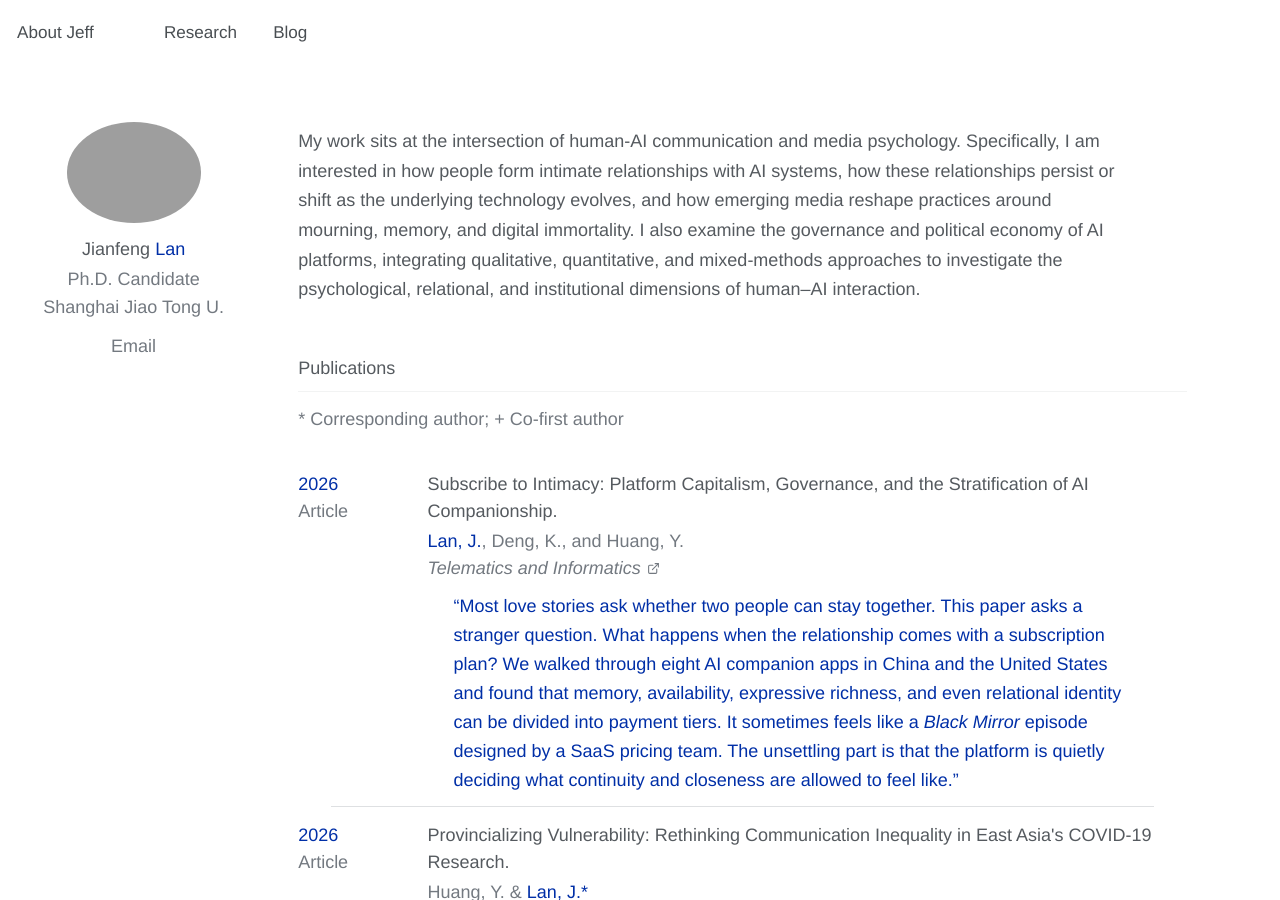
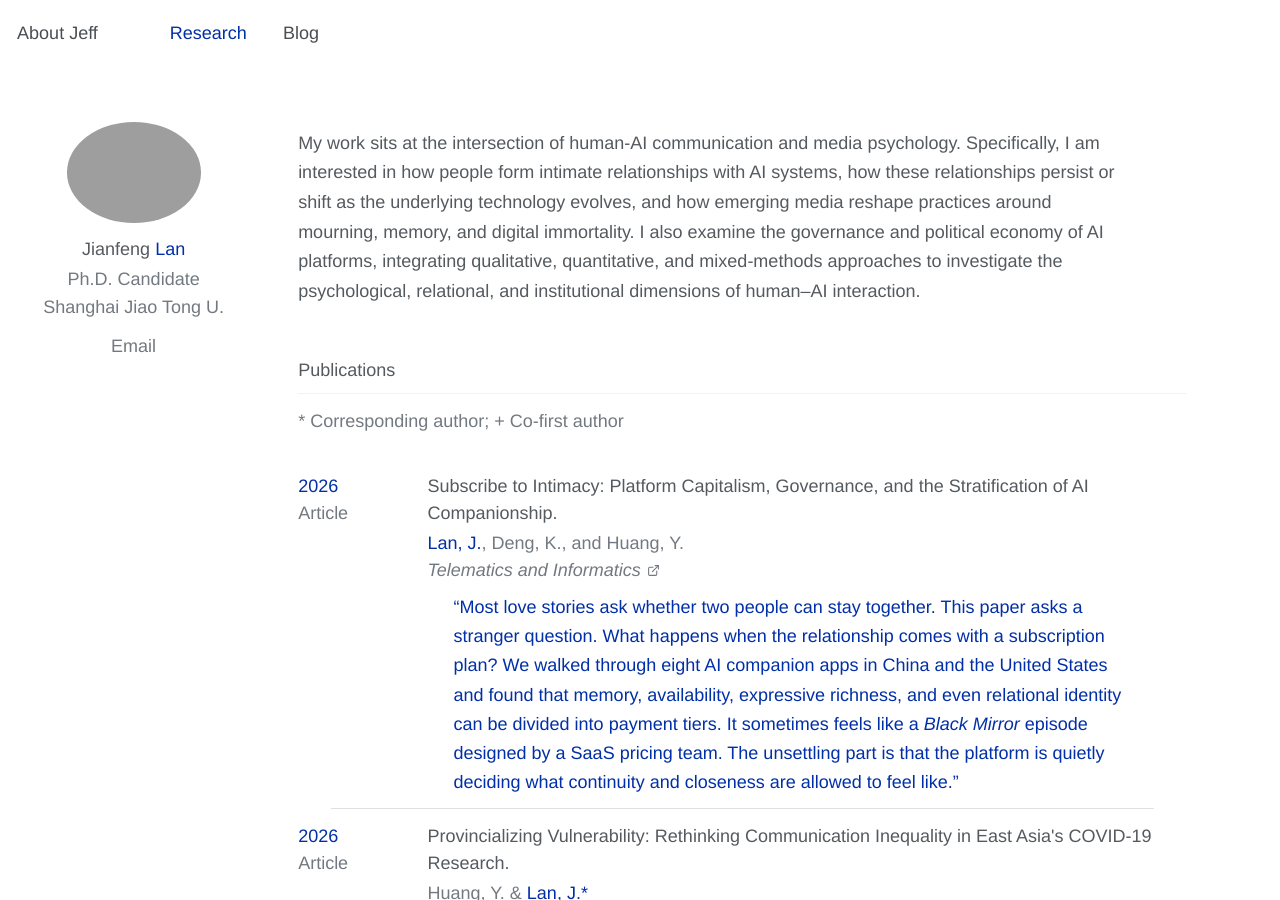
Before and after one commit to jianfenglan/jianfenglan.github.io, a Jekyll site: the page built from research.md, in a window 1280 px wide and 900 px high. Built offline with Jekyll 4.4.1, drawn with Linux system fonts in a browser that asks for light colours.

Commit message:
Load unified interface typography styles

```diff
--- a/_includes/head.html
+++ b/_includes/head.html
@@ -9,6 +9,7 @@
 <link rel="stylesheet" href="{{ '/assets/css/v3.4.css' | relative_url }}?v=20260827b">
 <link rel="stylesheet" href="{{ '/assets/css/research-refinement.css' | relative_url }}">
 <link rel="stylesheet" href="{{ '/assets/css/blog-refinement.css' | relative_url }}?v=20260827c">
+<link rel="stylesheet" href="{{ '/assets/css/ui-unification.css' | relative_url }}?v=20260827a">
 <script defer src="{{ '/assets/js/blog-timeline-meta.js' | relative_url }}?v=20260827a"></script>
 
 {% seo %}
```
